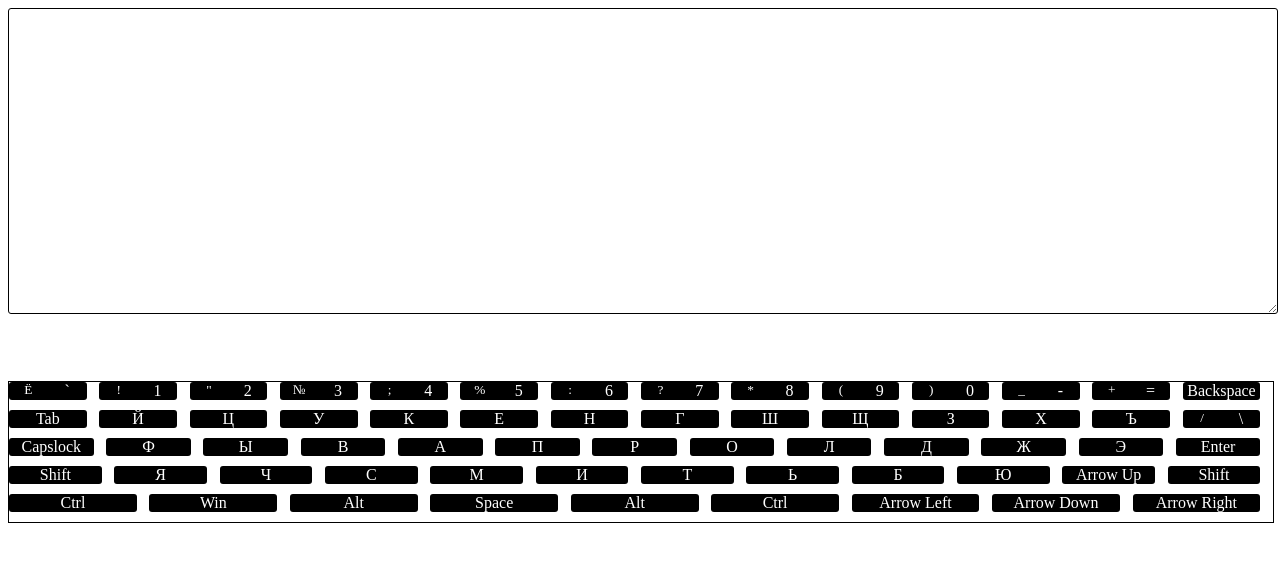
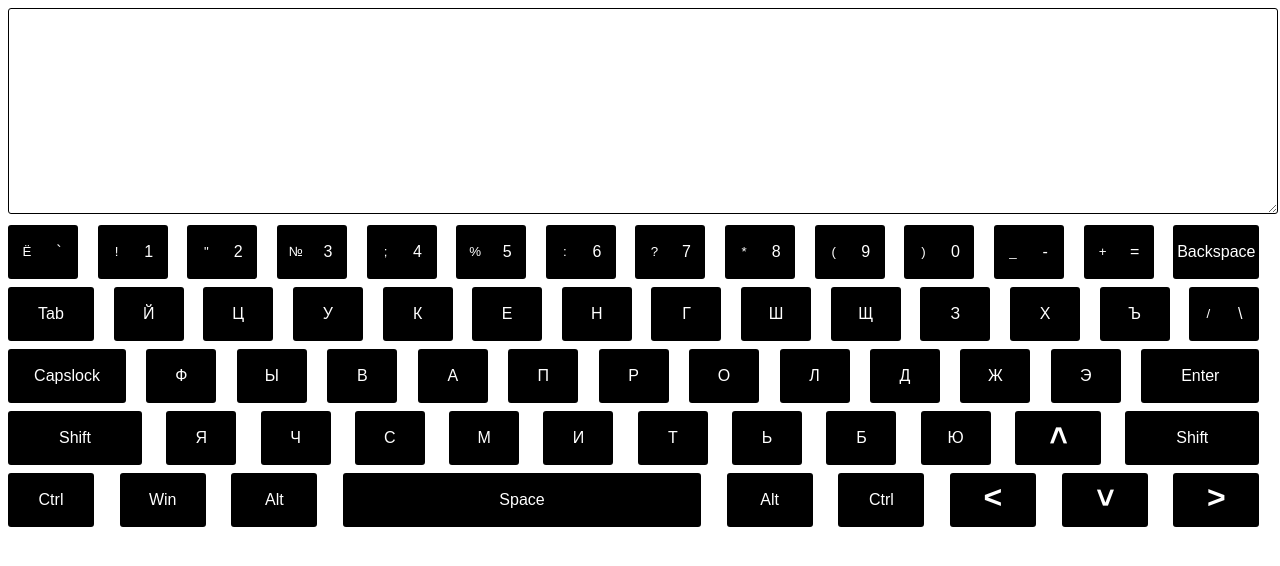
Before and after one commit to nextdesusu/codejam-virtual-keyboard, a website: page index.html in a window 1280 px wide. Drawn offline with Linux system fonts and the light colour scheme.

Commit message:
feat: complete standart demands

```diff
--- a/index.js
+++ b/index.js
@@ -138,12 +138,23 @@ class KeyboardButton {
         this.__divElem.classList.remove("buttonPressed");
     }
 
+    assignMouseHandlers(){
+        this.__divElem.addEventListener("mousedown", () => {
+            this.__divElem.classList.add("buttonPressed");
+        });
+        this.__divElem.addEventListener("mouseup", () => {
+            this.__divElem.classList.remove("buttonPressed");
+        })
+    }
+
     signOnClick(input){
+        this.assignMouseHandlers();
         this.__divElem.onclick = () => {
             if (isUpperCase())
                 input.value += this.__innerText.toUpperCase();
             else
                 input.value += this.__innerText;
+            //this.__divElem.classList.remove("buttonPressed");
         }
     }
 }
@@ -195,6 +206,7 @@ class ButtonDigit extends ButtonSymbol {
     }
 
     signOnClick(input){
+        this.assignMouseHandlers();
         this.__divElem.onclick = () => {
             if (isUpperCase()){
                 if (__currentLang__ === "RU"){
@@ -224,6 +236,7 @@ class ButtonCommand extends KeyboardButton {
     }
 
     signOnClick(input){
+        this.assignMouseHandlers();
         if (this.__spAction.func !== undefined)
             this.__divElem.onclick = this.__spAction.func(input);
     }
--- a/styles.css
+++ b/styles.css
@@ -1,3 +1,7 @@
+body {
+    font-family: Arial;
+}
+
 sup, span {
     display: flex;
     justify-content: center;
@@ -9,9 +13,9 @@ sup {
 
 .input {
     width: 100%;
-    height: 300px;
+    height: 200px;
     border: 1px solid black;
-    margin-bottom: 5%;
+    margin-bottom: 0.5em;
     border-radius: 3px;
 }
 
@@ -21,11 +25,42 @@ sup {
     color: white;
     cursor: pointer;
     text-transform: capitalize;
-    width: 100%;
+    width: 4em;
+    height: 3em;
     display: grid;
     grid-template-columns: 1fr;
     margin-right: 1%;
+    justify-content: center;
+    align-items: center;
+    border: 3px solid black;
+    transition: border .1s;
+    user-select: none;
+}
 
+.arrow::before {
+    content: '>';
+    color: white;
+    font-size: 2em;
+    font-weight: bold;
+    position: relative;
+    text-align: center;
+    top: 0.1em;
+}
+
+.up::before {
+    transform: rotate(270deg);
+}
+
+.down::before {
+    transform: rotate(90deg);
+}
+
+.left::before {
+    transform: rotate(180deg);
+}
+
+.buttonPressed {
+    border-color: rgb(255, 255, 255);
 }
 
 .buttonDigit {
@@ -33,10 +68,30 @@ sup {
 }
 
 .commandButton {
-    display: block;
+    width: 5em;
 }
 
-.button:hover, .buttonPressed {
+.tab {
+    width: 5em;
+}
+
+.capslock, .enter {
+    width: 7em;
+}
+
+.shift {
+    width: 8em;
+}
+
+.space {
+    width: 22em;
+}
+
+.arrow {
+    color: rgba(0, 0, 0, .0);
+}
+
+.button:hover {
     background-color: rgba(34, 42, 110, 0.5);
 }
 
@@ -51,13 +106,13 @@ sup {
 .keyboard {
     width: 100%;
     height: 100%;
-    border: 1px solid black;
 }
 
 .keyboardRow {
     width: 100%;
     height: 100%;
     display: flex;
+    justify-content: space-between;
 
-    margin-bottom: 10px;
+    margin-bottom: .5em;
 }
```
